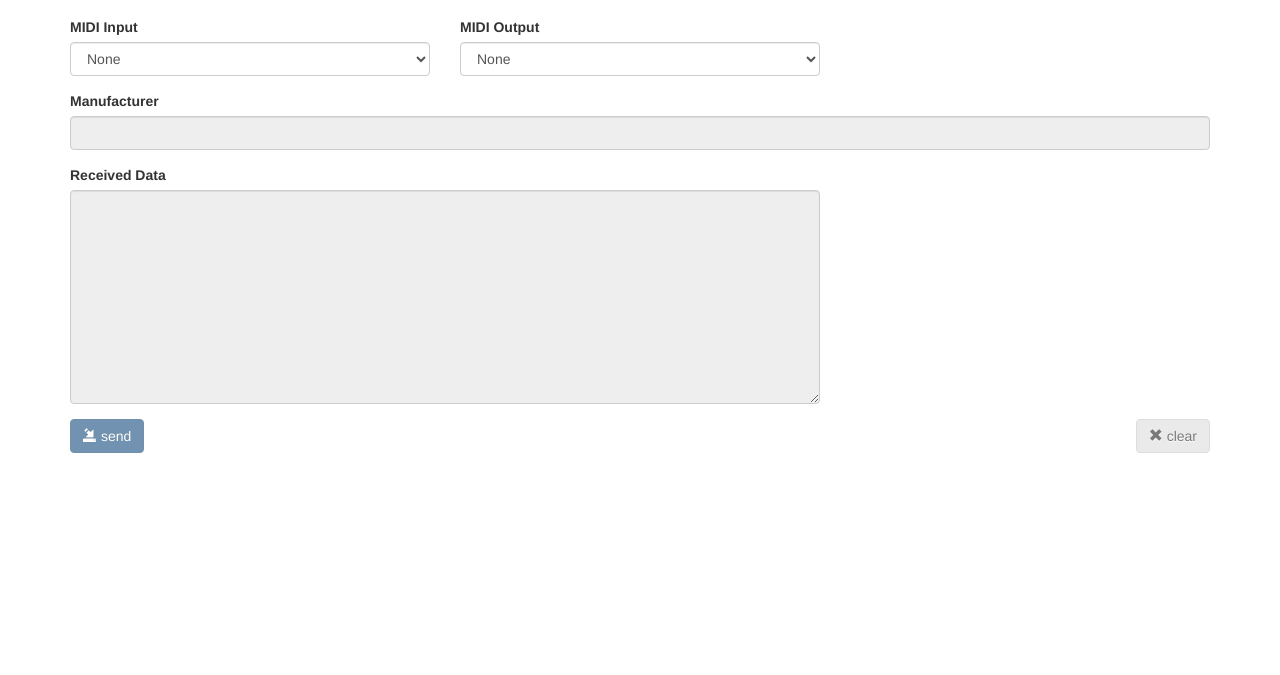
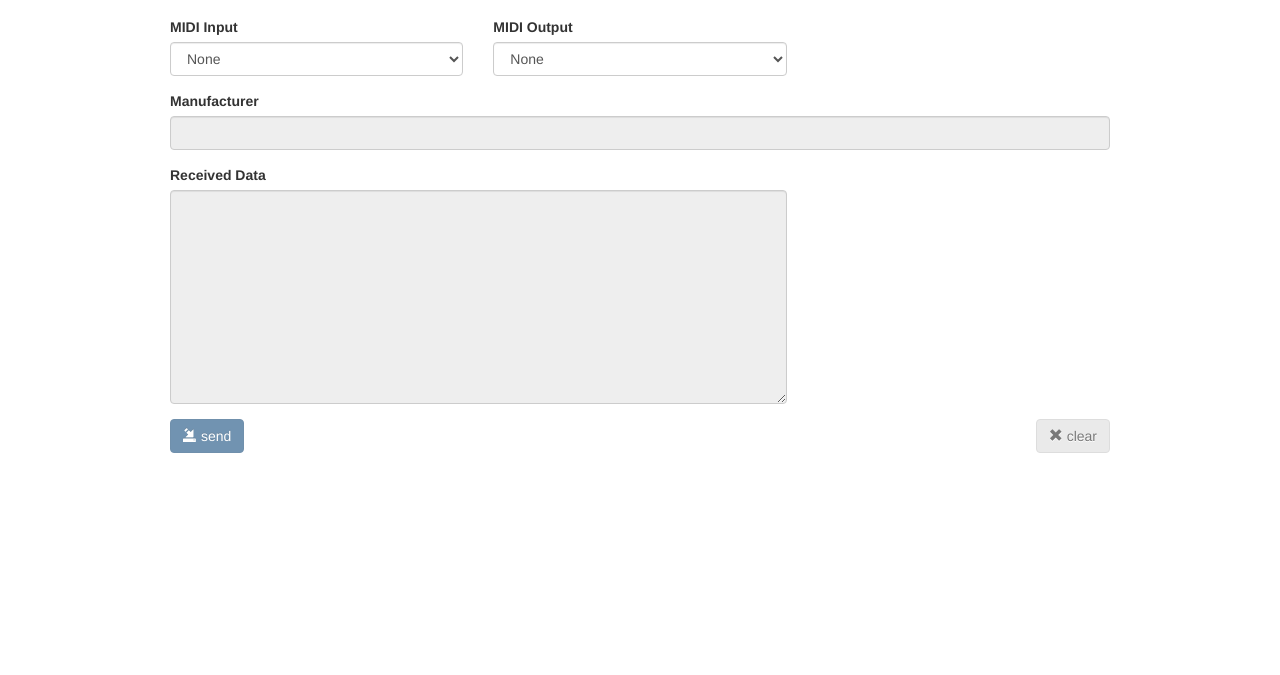
Before and after one commit to denalena/web-sysex-tool, a plain HTML site: page index.html in a window 1280 px wide. Shown: the part 125-800 px from the top of the page. Drawn offline with Linux system fonts and the light colour scheme; a script that the page names is missing.

Commit message:
css: slimmed down main container

```diff
--- a/main.css
+++ b/main.css
@@ -1,3 +1,9 @@
+@media (min-width: 1200px) {
+    .container{
+        max-width: 970px;
+    }
+}
+
 .app.disabled {
 	opacity: 0.5;
 	pointer-events: none;
```
